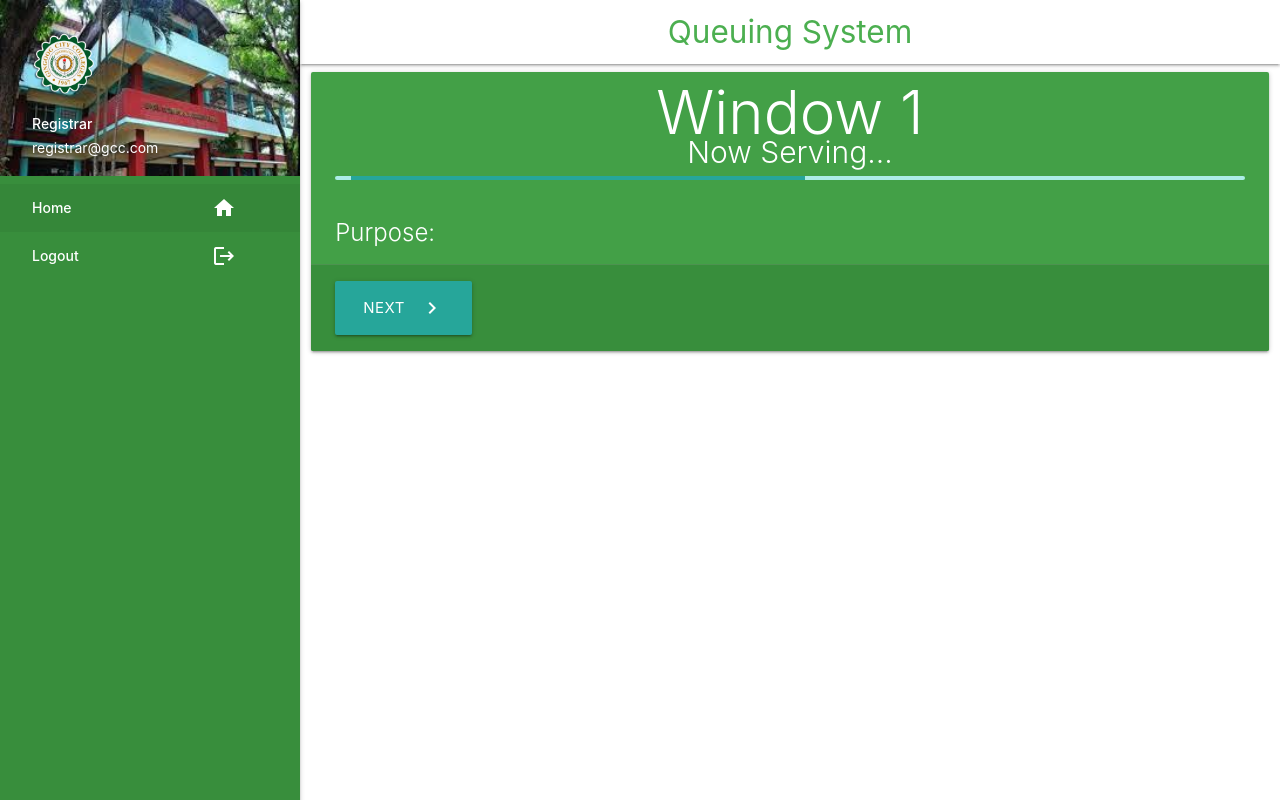
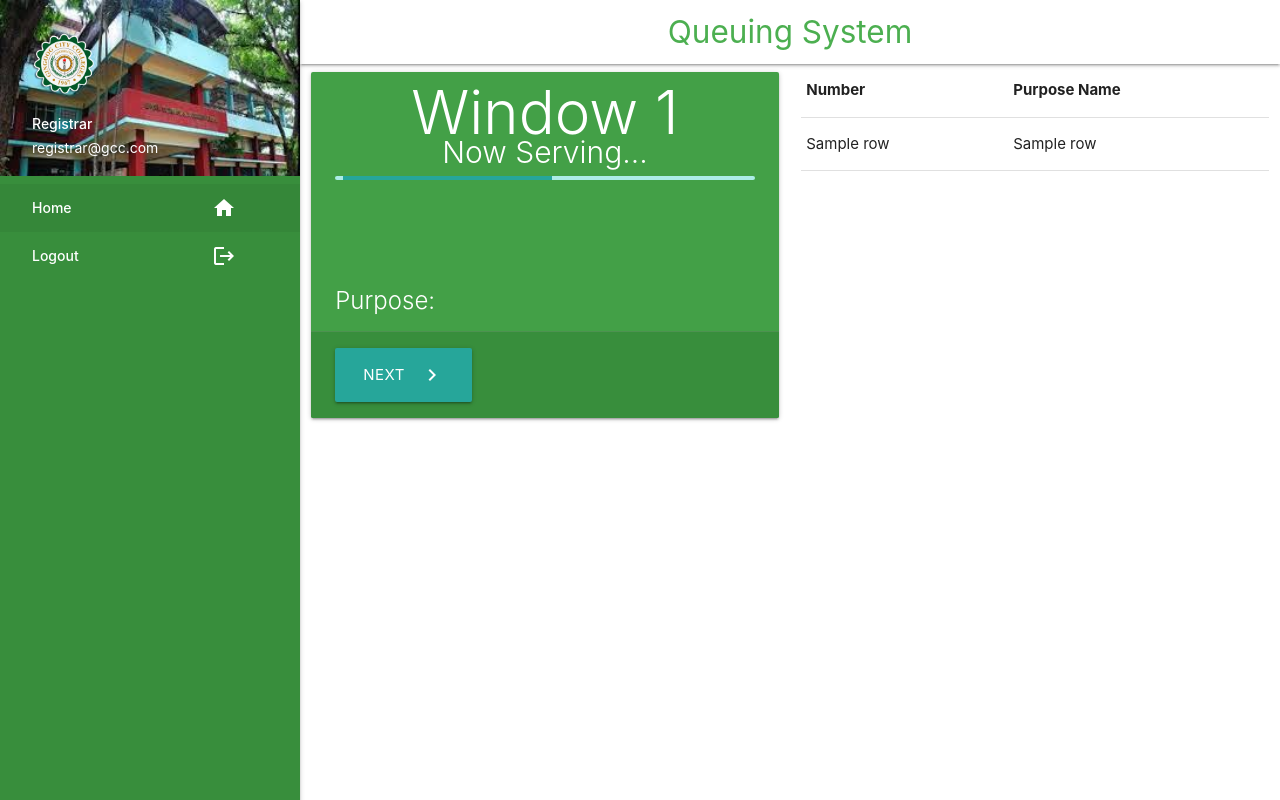
Before and after one commit to gegauno/PROF-ELECT-WS101, a Flask app: template templates/registrar_dashboard.html in a window 1280 px wide. Run offline with Flask 2, Linux system fonts and the light colour scheme; a user stored in the database is signed in; tables that the repository leaves empty or names only in its code hold one stand-in row (values such as "Sample post"); the template is opened without the code that fills it: most values are stand-ins (such as "Sample title", 1, 10 or a date in 2020); data that the repository does not hold is empty.

Commit message:
Fixes Bugs and Issues.

```diff
--- a/main.py
+++ b/main.py
@@ -5,7 +5,7 @@
 app = Flask(__name__)
 
 # Network Interface
-ip = ni.ifaddresses('enp3s0')[ni.AF_INET][0]['addr']
+ip = ni.ifaddresses('eth0')[ni.AF_INET][0]['addr']
 # Views
 app.add_url_rule('/login','login',View.login,methods=['POST'])
 app.add_url_rule('/','index',View.index) # Main Page
--- a/templates/print_no.html
+++ b/templates/print_no.html
@@ -36,10 +36,7 @@
                         <span class="card-title white-text" style="font-size:5rem;">
                             {% if row[0] == None %}
                                 {{1}}
-				<input type="number" name="number" hidden value="{{0}}">
-			    {% elif row[0] == 1 %}
-			    	{{2}}
-			    	<input type="number" name="number" hidden value="{{2}}">
+			                	<input type="number" name="number" hidden value="{{0}}">
                             {%else%}
                                 {{row[0]}}
                                 <input type="number" name="number" hidden value="{{row[0]}}">
--- a/templates/registrar_dashboard.html
+++ b/templates/registrar_dashboard.html
@@ -49,7 +49,7 @@
   </header>
   <main>
     <div class="row">
-      <div class="col s12 m12">
+      <div class="col s6 m6">
         <div class="card green darken-1">
           <div class="card-content white-text">
               <span class="card-title white-text center" style="font-size: 4rem;">Window {{session['winNo']}}</span>
@@ -57,7 +57,7 @@
             <div class="progress">
                 <div class="indeterminate"></div>
             </div>
-            <span class="card-title center" style="font-size:4rem;" id="numb"></span>
+            <span class="cregistrard-title center" style="font-size:4rem;" id="numb"></span>
             <br>
             <input type="number" name="" id="q_purpid" value="" hidden >
             <input type="number" name="" id="q_numb" value="" hidden >
@@ -70,6 +70,22 @@
             <a class="btn btn-large white-text" id='btn-next'>Next<i class="material-icons right">navigate_next</i></a>
           </div>
         </div>
+      </div>
+      <div class="col s6 m6" style="height: 350px;overflow-y: auto;">
+        <table>
+          <thead>
+            <th>Number</th>
+            <th>Purpose Name</th>
+          </thead>
+          <tbody>
+            {% for row in data %}
+              <tr>
+                <td>{{row[2]}}</td>
+                <td>{{row[10]}}</td>
+              </tr>
+            {% endfor %}
+          </tbody>
+        </table>
       </div>
     </div>
   </main>
@@ -94,6 +110,7 @@
           quid: uid
         }).then(function(response){
           var obj = response.data;
+          console.log(obj);
           if(obj.status=='ok'){
             M.toast({html: 'Success!'});
             check();
@@ -101,9 +118,11 @@
             M.toast({html: 'Wait for more customer!'});
             check();
           }
+          location.reload(); // Reload the Page.
         }).catch(function(error){
           console.log(error);
         })
+
     });
     function check(){
          axios.post('/nextPrint', {
@@ -125,6 +144,7 @@
           if(obj.status=='n/a'){
             M.toast({html: 'No Customer Yet!'});
           }
+          console.log(obj);
         })
         .catch(function (error) {
           console.log(error);
@@ -132,6 +152,7 @@
     }
     window.setInterval(function(){
       check();
+      location.reload();
     },10000)
     check();
     // let status = '{{status}}';
--- a/view.py
+++ b/view.py
@@ -56,7 +56,7 @@
     def nextPrint():
         data = request.get_json(silent=True)
         win_no = data['winNo']
-        query = db.execute(f"SELECT view_nextPrint.numb, view_nextPrint.win_no,view_nextPrint.purp_id,view_purpDetails.purpose_name,view_purpDetails.purpose_desc FROM view_nextPrint INNER JOIN view_purpDetails ON view_nextPrint.win_no=view_purpDetails.win_no WHERE view_nextPrint.win_no={win_no} GROUP BY view_nextPrint.win_no")
+        query = db.execute(f"SELECT view_nextPrint.numb, view_nextPrint.win_no,view_nextPrint.purp_id,view_purpDetails.purpose_name,view_purpDetails.purpose_desc FROM view_nextPrint INNER JOIN view_purpDetails ON view_nextPrint.purp_id=view_purpDetails.purp_id WHERE view_nextPrint.win_no={win_no} GROUP BY view_nextPrint.win_no")
         result = query.fetchone()
         if not result:
             datas = {'status':'n/a'}
@@ -66,7 +66,9 @@
         # return f'''{result}'''
     def user():
         if 'user' in session:
-            return render_template('registrar_dashboard.html')
+            win_no = session['winNo']
+            query = db.execute(f"SELECT * FROM tbl_printed INNER JOIN view_purpDetails ON tbl_printed.purp_id=view_purpDetails.purp_id WHERE view_purpDetails.wwin_no={win_no}").fetchall()
+            return render_template('registrar_dashboard.html',data=query)
         else:
                 return redirect('/')
 
@@ -139,7 +141,7 @@
                 printer.write(f"Priority No: {numb}\n")
                 printer.write(f"Purpose: {query[5]}\n")
                 printer.write("--------------------------------\n")
-            result = db.execute(f"INSERT INTO tbl_printed (win_no,que_number,purp_id) VALUES ({win_no},{numb},{purp_id})")
+            result = db.execute(f"INSERT INTO tbl_printed (win_no,que_number,purp_id) VALUES ({win_no},{int(numb)+1},{purp_id})")
             result2 = db.execute(f"INSERT INTO tbl_queues (win_no,numb,purp_id) VALUES ({win_no},{int(numb)+1},{purp_id})")
             db.commit()
             return redirect("/que")
```
Also changed, not shown: db_queuing.sql (+8 -8 lines).
